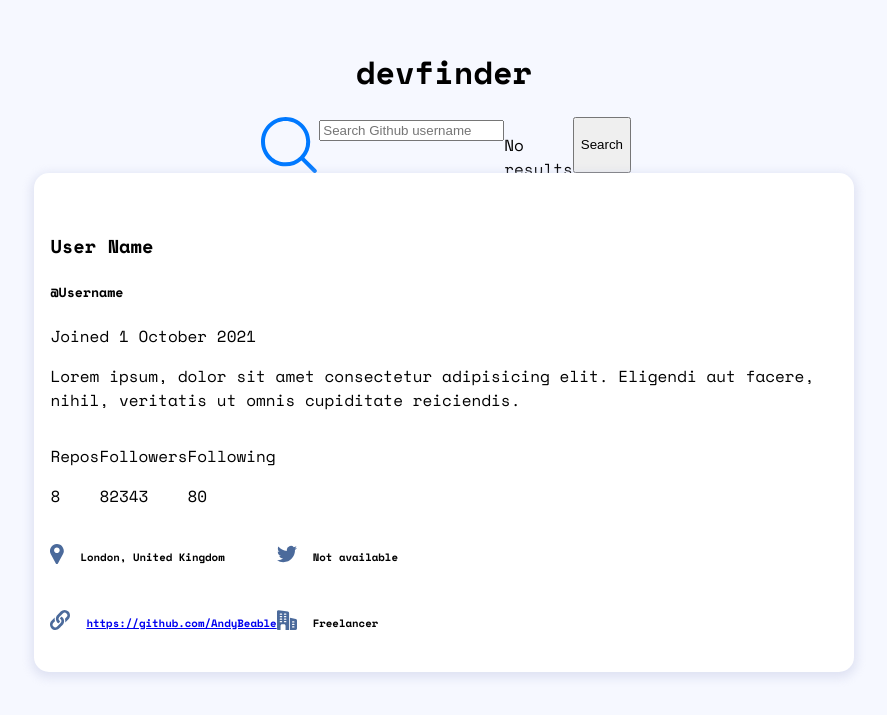
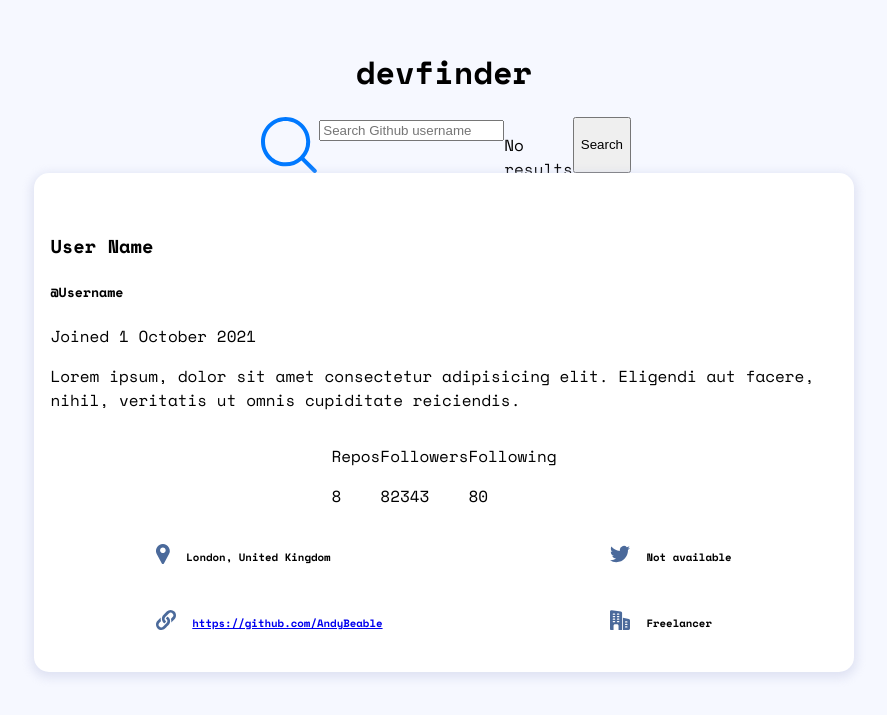
Before and after one commit to AndyBeable/github-user-search-app, a Vue app: page / in a window 1280 px wide. Shown: the part 211-926 px from the top of the page, without its empty margins (196-1083 px from the left). Built offline with nearby package versions, Linux system fonts and the light colour scheme.

Commit message:
user links section style

```diff
--- a/src/components/ui/UserCard.vue
+++ b/src/components/ui/UserCard.vue
@@ -98,10 +98,16 @@ export default {
 
 .user-stats {
   display: flex;
+  justify-content: center;
+}
+
+.left-container {
+  margin-right: 1rem;
 }
 
 .user-links {
   display: flex;
+  justify-content: space-around;
 }
 
 .user-location-container,
```
